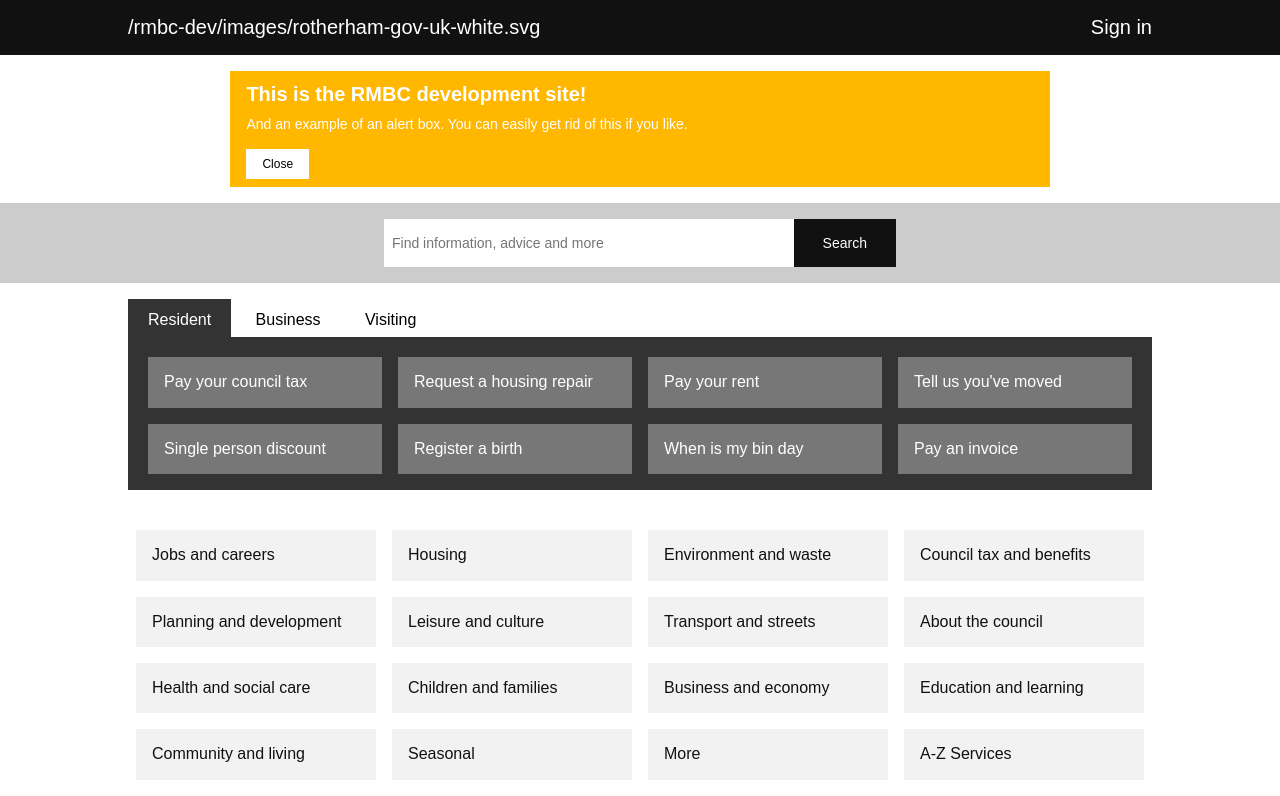
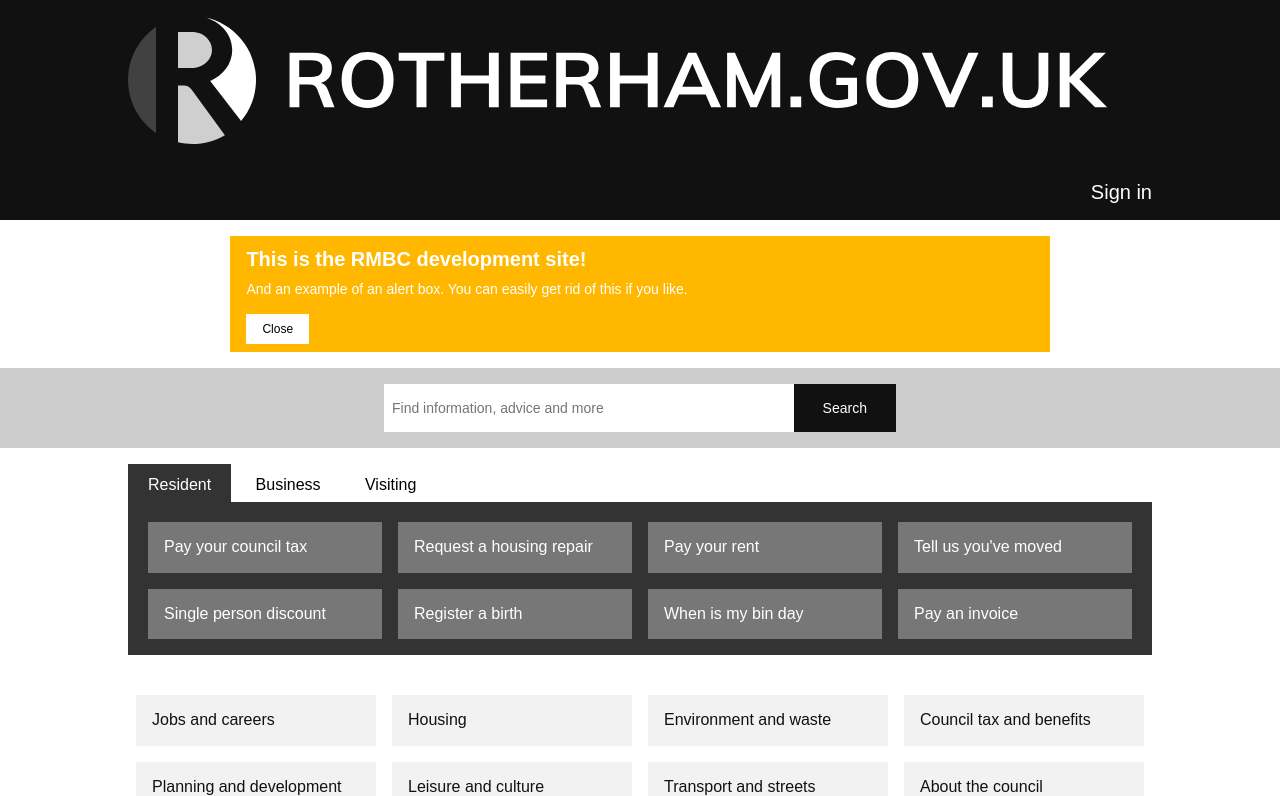
Before and after one commit to jnkly/rmbc-dev, a Jekyll site: the page built from index.md, in a window 1280 px wide and 900 px high, cut to the strip 0-796 px from the top of the window. Built offline with Jekyll 4.4.1, drawn with Linux system fonts in a browser that asks for light colours.

Commit message:
Update header.html

```diff
--- a/_includes/header.html
+++ b/_includes/header.html
@@ -1,6 +1,6 @@
 <header class="pv0 ph3 dt w-100 bg-near-black">
   <div class="mw8 center">
-    <a class="db fl pv3 white link dim f6 f5-m f4-l" href="{{site.baseurl}}/" title="Home">{{site.baseurl}}/images/rotherham-gov-uk-white.svg</a>
+    <a class="db fl pv3 white link dim f6 f5-m f4-l" href="{{site.baseurl}}/" title="Home"><img src="{{site.baseurl}}/images/rotherham-gov-uk-white.svg"></a>
     <a class="db fr pv3 tr link dim white f6 f5-m f4-l" href="{{site.baseurl}}/signin" title="Sign in">Sign in</a>
   </div>
 </header>
```
